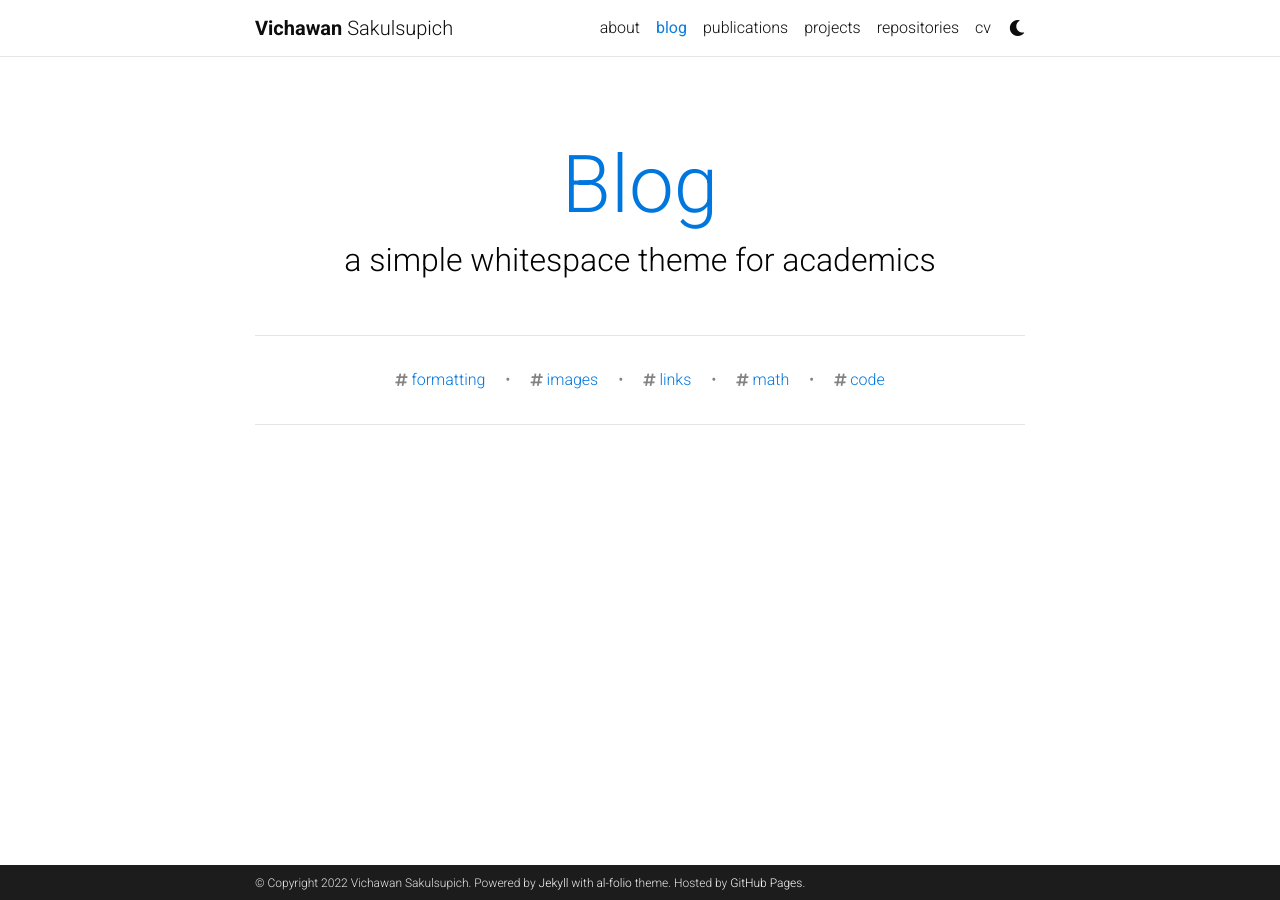
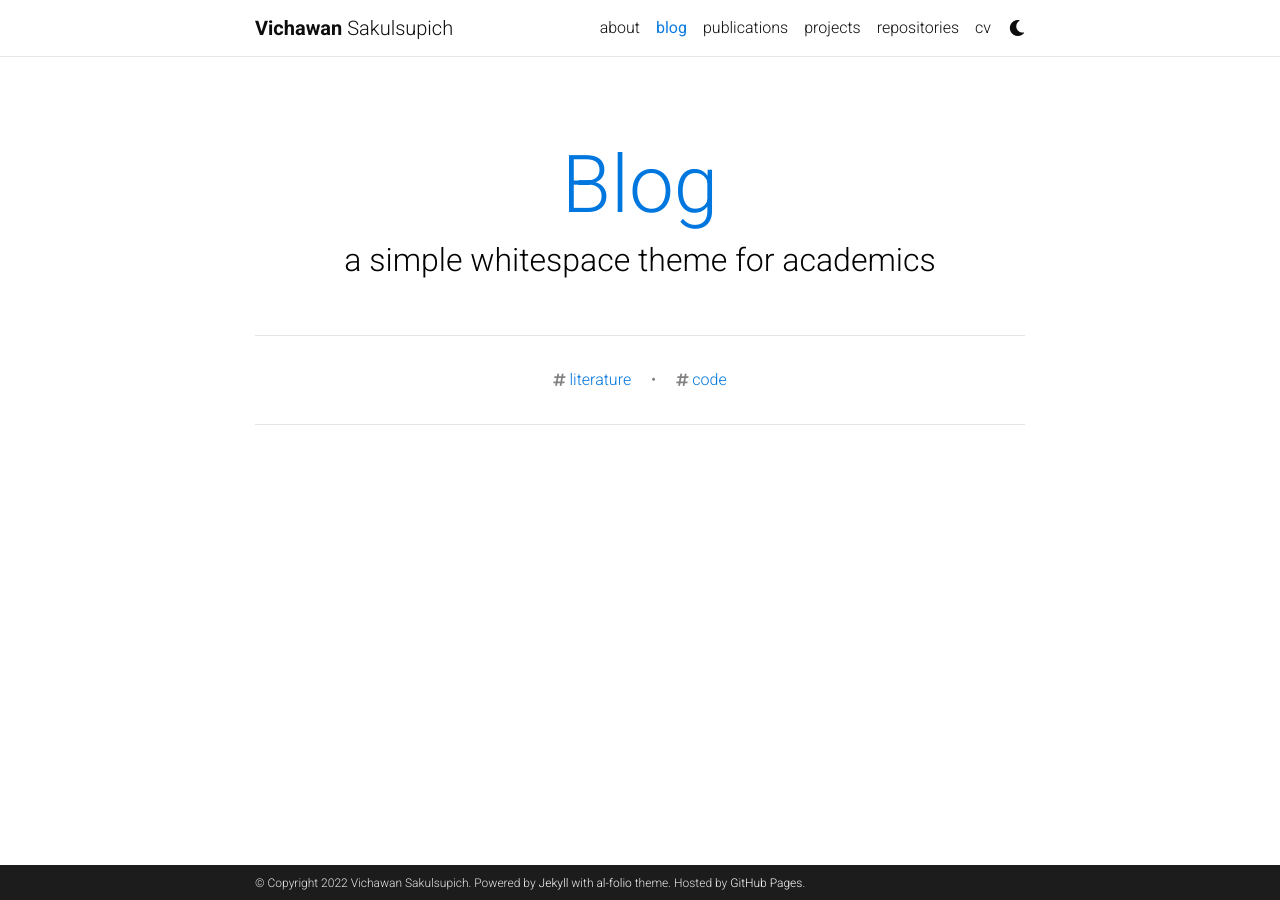
Before and after one commit to vichawans/vichawans.github.io, a Jekyll site: the page built from blog/index.html, in a window 1280 px wide. Built offline with Jekyll 4.4.1, drawn with Linux system fonts in a browser that asks for light colours; the list of posts is cut into pages by our own code; comment, search, counter and statistics services are not loaded; a style sheet for code colours, icons or effects is not loaded.

Commit message:
Update _config.yml

```diff
--- a/_config.yml
+++ b/_config.yml
@@ -222,7 +222,7 @@
     tag: '/blog/tag/:name/'
     category: '/blog/category/:name/'
 
-display_tags: ['formatting', 'images', 'links', 'math', 'code'] # this tags will be dispalyed on the front page of your blog
+display_tags: ['literature', 'code'] # this tags will be dispalyed on the front page of your blog
 
 # -----------------------------------------------------------------------------
 # Jekyll Scholar
```
